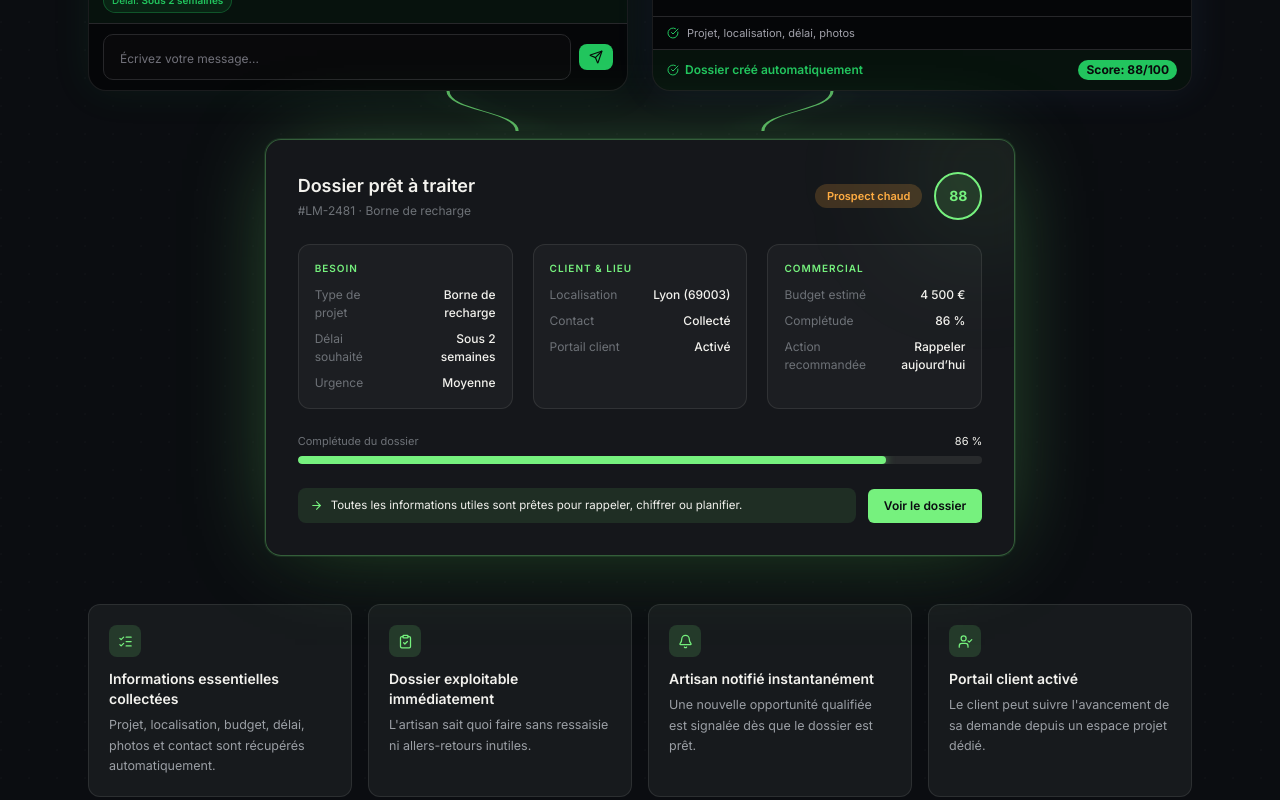
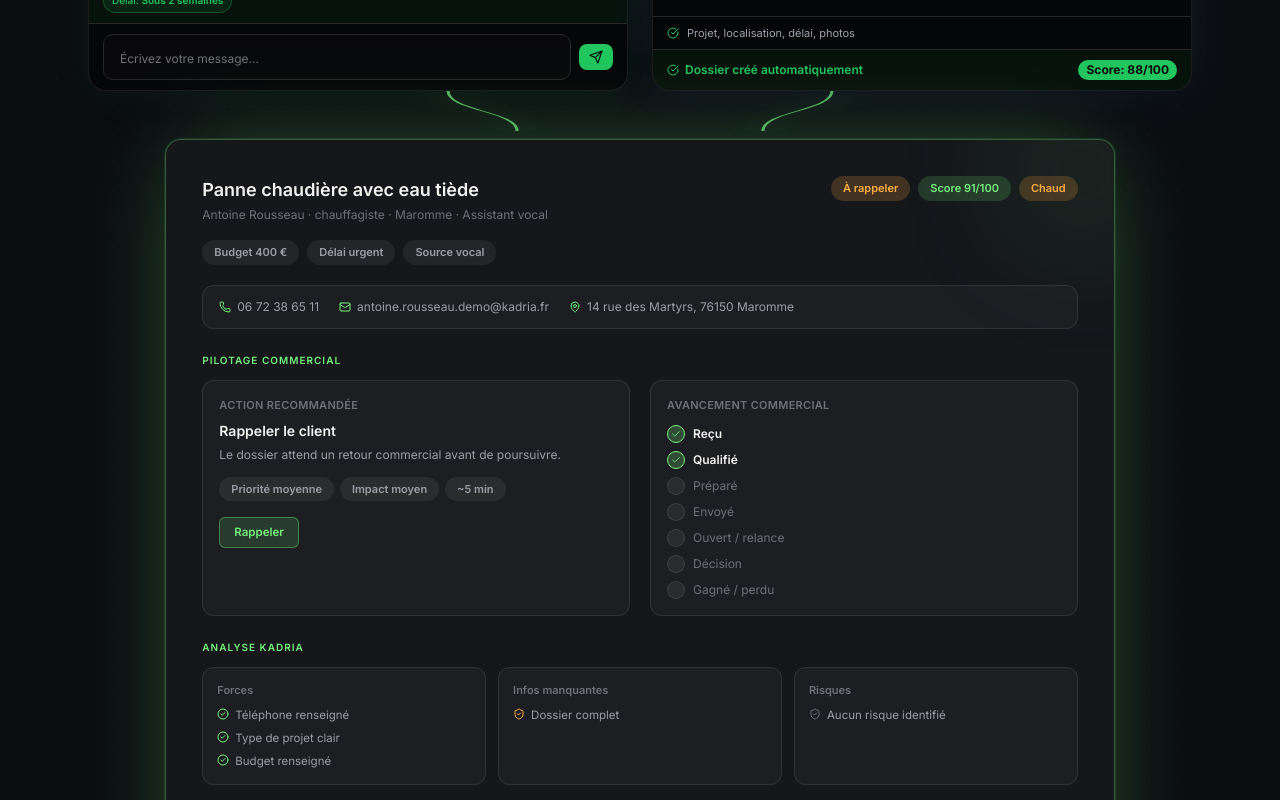
Before and after one commit to Kadria-Project/kadria, a Next.js app: page / in a window 1280 px wide. Shown: the part 3840-4640 px from the top of the page. Built offline with nearby package versions, Linux system fonts and the light colour scheme.

Commit message:
enhance realistic project card in transformation section

```diff
--- a/src/components/landing/RequestTransformationSection.tsx
+++ b/src/components/landing/RequestTransformationSection.tsx
@@ -2,7 +2,19 @@
 
 import { useEffect, useRef, useState } from 'react';
 import { motion, useReducedMotion } from 'motion/react';
-import { ArrowRight, Bell, ClipboardCheck, ListChecks, UserCheck } from 'lucide-react';
+import {
+  ArrowRight,
+  Bell,
+  Check,
+  CheckCircle2,
+  ClipboardCheck,
+  ListChecks,
+  Mail,
+  MapPin,
+  Phone,
+  ShieldCheck,
+  UserCheck,
+} from 'lucide-react';
 import { AssistantWebChatCard, type ChatMsg } from '@/src/components/landing/AssistantWebDemo';
 import { VoiceAssistantCard } from '@/src/components/landing/AssistantVocalDemo';
 
@@ -71,51 +83,83 @@ const BENEFITS = [
   {
     icon: ListChecks,
     title: 'Informations essentielles collectées',
-    body: 'Projet, localisation, budget, délai, photos et contact sont récupérés automatiquement.',
+    body: 'Budget, urgence, localisation, contact et besoin sont structurés avant votre premier rappel.',
   },
   {
     icon: ClipboardCheck,
     title: 'Dossier exploitable immédiatement',
-    body: "L'artisan sait quoi faire sans ressaisie ni allers-retours inutiles.",
+    body: 'Vous voyez le contexte, la priorité, le score et l\'action à mener sans ressaisie.',
   },
   {
     icon: Bell,
     title: 'Artisan notifié instantanément',
-    body: "Une nouvelle opportunité qualifiée est signalée dès que le dossier est prêt.",
+    body: 'Une nouvelle opportunité qualifiée est signalée dès que le dossier est prêt.',
   },
   {
     icon: UserCheck,
     title: 'Portail client activé',
-    body: 'Le client peut suivre l\'avancement de sa demande depuis un espace projet dédié.',
+    body: 'Le client peut compléter ou suivre sa demande depuis son espace projet.',
   },
 ];
 
-const DOSSIER_COLUMNS: { heading: string; rows: { label: string; value: string }[] }[] = [
+const PIPELINE_STEPS = [
+  { label: 'Reçu', done: true },
+  { label: 'Qualifié', done: true },
+  { label: 'Préparé', done: false },
+  { label: 'Envoyé', done: false },
+  { label: 'Ouvert / relance', done: false },
+  { label: 'Décision', done: false },
+  { label: 'Gagné / perdu', done: false },
+];
+
+const ANALYSIS_COLUMNS: { heading: string; tone: 'good' | 'warn' | 'neutral'; items: string[] }[] = [
   {
-    heading: 'Besoin',
-    rows: [
-      { label: 'Type de projet', value: 'Borne de recharge' },
-      { label: 'Délai souhaité', value: 'Sous 2 semaines' },
-      { label: 'Urgence', value: 'Moyenne' },
-    ],
+    heading: 'Forces',
+    tone: 'good',
+    items: ['Téléphone renseigné', 'Type de projet clair', 'Budget renseigné'],
   },
   {
-    heading: 'Client & lieu',
-    rows: [
-      { label: 'Localisation', value: 'Lyon (69003)' },
-      { label: 'Contact', value: 'Collecté' },
-      { label: 'Portail client', value: 'Activé' },
-    ],
+    heading: 'Infos manquantes',
+    tone: 'warn',
+    items: ['Dossier complet'],
   },
   {
-    heading: 'Commercial',
-    rows: [
-      { label: 'Budget estimé', value: '4 500 €' },
-      { label: 'Complétude', value: '86 %' },
-      { label: 'Action recommandée', value: 'Rappeler aujourd’hui' },
-    ],
+    heading: 'Risques',
+    tone: 'neutral',
+    items: ['Aucun risque identifié'],
   },
 ];
+
+function DossierBadge({
+  children,
+  tone,
+  reduce,
+  delay,
+}: {
+  children: React.ReactNode;
+  tone: 'orange' | 'green' | 'muted';
+  reduce: boolean;
+  delay: number;
+}) {
+  const colors =
+    tone === 'orange'
+      ? { bg: `color-mix(in oklab, ${ORANGE} 18%, transparent)`, fg: ORANGE }
+      : tone === 'green'
+        ? { bg: `color-mix(in oklab, ${GREEN} 16%, transparent)`, fg: GREEN }
+        : { bg: 'oklch(1 0 0 / 0.06)', fg: TEXT_MUTED };
+  return (
+    <motion.span
+      className="inline-flex items-center rounded-full px-3 py-1 text-[11px] font-semibold"
+      style={{ backgroundColor: colors.bg, color: colors.fg }}
+      initial={reduce ? false : { opacity: 0, y: 6 }}
+      whileInView={{ opacity: 1, y: 0 }}
+      viewport={{ once: true, margin: '-60px' }}
+      transition={{ duration: 0.4, ease: 'easeOut', delay: reduce ? 0 : delay }}
+    >
+      {children}
+    </motion.span>
+  );
+}
 
 function DossierCard({ reduce }: { reduce: boolean }) {
   return (
@@ -124,7 +168,7 @@ function DossierCard({ reduce }: { reduce: boolean }) {
       whileInView={{ opacity: 1, y: 0, scale: 1 }}
       viewport={{ once: true, margin: '-60px' }}
       transition={{ duration: 0.55, ease: 'easeOut', delay: reduce ? 0 : 0.3 }}
-      className="relative mx-auto w-full overflow-hidden rounded-2xl p-6 backdrop-blur-md sm:p-7 lg:w-[68%] lg:p-8"
+      className="relative mx-auto w-full overflow-hidden rounded-2xl p-6 backdrop-blur-md sm:p-7 lg:w-[86%] lg:p-9"
       style={{
         backgroundColor: `color-mix(in oklab, ${CARD_BG} 88%, transparent)`,
         border: `1px solid color-mix(in oklab, ${GREEN} 32%, transparent)`,
@@ -137,109 +181,183 @@ function DossierCard({ reduce }: { reduce: boolean }) {
         style={{ background: `radial-gradient(closest-side, color-mix(in oklab, ${GREEN} 20%, transparent), transparent 70%)` }}
       />
 
-      {/* Header */}
+      {/* A. Header dossier */}
       <div className="relative flex flex-wrap items-start justify-between gap-4">
         <div>
           <p className="text-base font-semibold sm:text-lg" style={{ color: TEXT }}>
-            Dossier prêt à traiter
+            Panne chaudière avec eau tiède
           </p>
           <p className="mt-0.5 text-[12px]" style={{ color: TEXT_DIM }}>
-            #LM-2481 · Borne de recharge
+            Antoine Rousseau · chauffagiste · Maromme · Assistant vocal
           </p>
         </div>
-        <div className="flex items-center gap-3">
-          <motion.span
-            className="rounded-full px-3 py-1 text-[11px] font-semibold"
-            style={{ backgroundColor: `color-mix(in oklab, ${ORANGE} 18%, transparent)`, color: ORANGE }}
-            initial={reduce ? false : { opacity: 0 }}
-            whileInView={
-              reduce
-                ? { opacity: 1 }
-                : {
-                    opacity: 1,
-                    boxShadow: [
-                      '0 0 0 0 transparent',
-                      `0 0 16px 3px color-mix(in oklab, ${ORANGE} 55%, transparent)`,
-                      '0 0 0 0 transparent',
-                    ],
-                  }
-            }
-            viewport={{ once: true, margin: '-60px' }}
-            transition={{ duration: 1.6, ease: 'easeOut', delay: reduce ? 0 : 0.6 }}
-          >
-            Prospect chaud
-          </motion.span>
-          <motion.div
-            className="flex h-12 w-12 shrink-0 items-center justify-center rounded-full text-sm font-bold"
-            style={{
-              border: `2px solid ${GREEN}`,
-              color: GREEN,
-              backgroundColor: `color-mix(in oklab, ${GREEN} 12%, transparent)`,
-            }}
-            initial={reduce ? false : { opacity: 0, scale: 0.85 }}
-            whileInView={{ opacity: 1, scale: 1 }}
-            viewport={{ once: true, margin: '-60px' }}
-            transition={{ duration: 0.5, ease: 'easeOut', delay: reduce ? 0 : 0.5 }}
-          >
-            88
-          </motion.div>
+        <div className="flex flex-wrap items-center gap-2">
+          <DossierBadge tone="orange" reduce={reduce} delay={0.4}>
+            À rappeler
+          </DossierBadge>
+          <DossierBadge tone="green" reduce={reduce} delay={0.48}>
+            Score 91/100
+          </DossierBadge>
+          <DossierBadge tone="orange" reduce={reduce} delay={0.56}>
+            Chaud
+          </DossierBadge>
         </div>
       </div>
 
-      {/* 3 columns */}
-      <div className="relative mt-6 grid gap-5 sm:grid-cols-3">
-        {DOSSIER_COLUMNS.map((col) => (
+      {/* 3 chips */}
+      <div className="relative mt-4 flex flex-wrap gap-2">
+        <DossierBadge tone="muted" reduce={reduce} delay={0.62}>
+          Budget 400 €
+        </DossierBadge>
+        <DossierBadge tone="muted" reduce={reduce} delay={0.68}>
+          Délai urgent
+        </DossierBadge>
+        <DossierBadge tone="muted" reduce={reduce} delay={0.74}>
+          Source vocal
+        </DossierBadge>
+      </div>
+
+      {/* B. Contact / localisation */}
+      <div
+        className="relative mt-5 flex flex-wrap items-center gap-x-5 gap-y-2 rounded-xl px-4 py-3 text-[12px]"
+        style={{ backgroundColor: 'oklch(1 0 0 / 0.03)', border: `1px solid ${BORDER}`, color: TEXT_MUTED }}
+      >
+        <span className="inline-flex items-center gap-1.5">
+          <Phone size={12} style={{ color: GREEN }} /> 06 72 38 65 11
+        </span>
+        <span className="inline-flex items-center gap-1.5">
+          <Mail size={12} style={{ color: GREEN }} /> antoine.rousseau.demo@kadria.fr
+        </span>
+        <span className="inline-flex items-center gap-1.5">
+          <MapPin size={12} style={{ color: GREEN }} /> 14 rue des Martyrs, 76150 Maromme
+        </span>
+      </div>
+
+      {/* C. Pilotage commercial */}
+      <div className="relative mt-6">
+        <p className="text-[10px] font-semibold uppercase tracking-widest" style={{ color: GREEN }}>
+          Pilotage commercial
+        </p>
+        <div className="mt-3 grid gap-5 lg:grid-cols-2">
+          {/* Action recommandée */}
+          <div className="rounded-xl p-4" style={{ backgroundColor: 'oklch(1 0 0 / 0.03)', border: `1px solid ${BORDER}` }}>
+            <p className="text-[11px] font-semibold uppercase tracking-wide" style={{ color: TEXT_DIM }}>
+              Action recommandée
+            </p>
+            <p className="mt-2 text-sm font-semibold" style={{ color: TEXT }}>
+              Rappeler le client
+            </p>
+            <p className="mt-1 text-[12px] leading-relaxed" style={{ color: TEXT_MUTED }}>
+              Le dossier attend un retour commercial avant de poursuivre.
+            </p>
+            <div className="mt-3 flex flex-wrap gap-1.5">
+              <DossierBadge tone="muted" reduce={reduce} delay={0.8}>
+                Priorité moyenne
+              </DossierBadge>
+              <DossierBadge tone="muted" reduce={reduce} delay={0.85}>
+                Impact moyen
+              </DossierBadge>
+              <DossierBadge tone="muted" reduce={reduce} delay={0.9}>
+                ~5 min
+              </DossierBadge>
+            </div>
+            <button
+              type="button"
+              className="mt-4 rounded-md px-3.5 py-1.5 text-[11.5px] font-semibold transition-colors"
+              style={{
+                backgroundColor: `color-mix(in oklab, ${GREEN} 14%, transparent)`,
+                color: GREEN,
+                border: `1px solid color-mix(in oklab, ${GREEN} 40%, transparent)`,
+              }}
+            >
+              Rappeler
+            </button>
+          </div>
+
+          {/* Avancement commercial */}
+          <div className="rounded-xl p-4" style={{ backgroundColor: 'oklch(1 0 0 / 0.03)', border: `1px solid ${BORDER}` }}>
+            <p className="text-[11px] font-semibold uppercase tracking-wide" style={{ color: TEXT_DIM }}>
+              Avancement commercial
+            </p>
+            <div className="mt-3 flex flex-col gap-2">
+              {PIPELINE_STEPS.map((step, i) => (
+                <motion.div
+                  key={step.label}
+                  className="flex items-center gap-2 text-[12px]"
+                  initial={reduce ? false : { opacity: 0, x: -6 }}
+                  whileInView={{ opacity: 1, x: 0 }}
+                  viewport={{ once: true, margin: '-60px' }}
+                  transition={{ duration: 0.35, ease: 'easeOut', delay: reduce ? 0 : 0.5 + i * 0.09 }}
+                >
+                  <span
+                    className="flex h-4.5 w-4.5 shrink-0 items-center justify-center rounded-full"
+                    style={{
+                      backgroundColor: step.done
+                        ? `color-mix(in oklab, ${GREEN} 22%, transparent)`
+                        : 'oklch(1 0 0 / 0.06)',
+                      border: step.done ? `1px solid ${GREEN}` : `1px solid ${BORDER}`,
+                    }}
+                  >
+                    {step.done && <Check size={10} style={{ color: GREEN }} />}
+                  </span>
+                  <span style={{ color: step.done ? TEXT : TEXT_DIM, fontWeight: step.done ? 600 : 400 }}>
+                    {step.label}
+                  </span>
+                </motion.div>
+              ))}
+            </div>
+          </div>
+        </div>
+      </div>
+
+      {/* D. Analyse Kadria */}
+      <motion.div
+        className="relative mt-6"
+        initial={reduce ? false : { opacity: 0 }}
+        whileInView={{ opacity: 1 }}
+        viewport={{ once: true, margin: '-60px' }}
+        transition={{ duration: 0.5, ease: 'easeOut', delay: reduce ? 0 : 0.65 }}
+      >
+        <p className="text-[10px] font-semibold uppercase tracking-widest" style={{ color: GREEN }}>
+          Analyse Kadria
+        </p>
+        <div className="mt-3 grid gap-3 sm:grid-cols-3">
+          {ANALYSIS_COLUMNS.map((col) => (
             <div
               key={col.heading}
-            className="rounded-xl p-4"
+              className="rounded-xl p-3.5"
               style={{ backgroundColor: 'oklch(1 0 0 / 0.03)', border: `1px solid ${BORDER}` }}
             >
-            <p className="text-[10px] font-semibold uppercase tracking-widest" style={{ color: GREEN }}>
+              <p className="text-[11px] font-semibold" style={{ color: TEXT_DIM }}>
                 {col.heading}
               </p>
-            <dl className="mt-2.5 space-y-2">
-              {col.rows.map((row) => (
-                <div key={row.label} className="flex items-baseline justify-between gap-2 text-[12px]">
-                  <dt style={{ color: TEXT_DIM }}>{row.label}</dt>
-                  <dd className="text-right font-medium" style={{ color: TEXT }}>
-                    {row.value}
-                  </dd>
-                </div>
+              <ul className="mt-2 space-y-1.5">
+                {col.items.map((item) => (
+                  <li key={item} className="flex items-start gap-1.5 text-[11.5px]" style={{ color: TEXT_MUTED }}>
+                    {col.tone === 'good' ? (
+                      <CheckCircle2 size={12} style={{ color: GREEN, flexShrink: 0, marginTop: 1 }} />
+                    ) : (
+                      <ShieldCheck size={12} style={{ color: col.tone === 'warn' ? ORANGE : TEXT_DIM, flexShrink: 0, marginTop: 1 }} />
+                    )}
+                    <span>{item}</span>
+                  </li>
                 ))}
-            </dl>
+              </ul>
             </div>
           ))}
         </div>
+      </motion.div>
 
-      {/* Completion bar */}
-      <div className="relative mt-6">
-        <div className="flex items-center justify-between text-[11px]" style={{ color: TEXT_DIM }}>
-          <span>Complétude du dossier</span>
-          <span style={{ color: TEXT }}>86 %</span>
-        </div>
-        <div className="mt-1.5 h-2 w-full overflow-hidden rounded-full" style={{ backgroundColor: 'oklch(1 0 0 / 0.08)' }}>
-          <motion.div
-            className="h-full rounded-full"
-            style={{ backgroundColor: GREEN, boxShadow: `0 0 10px color-mix(in oklab, ${GREEN} 60%, transparent)` }}
-            initial={reduce ? false : { width: '0%' }}
-            whileInView={{ width: '86%' }}
-            viewport={{ once: true, margin: '-60px' }}
-            transition={{ duration: 0.9, ease: 'easeOut', delay: reduce ? 0 : 0.55 }}
-          />
-        </div>
+      {/* E. Synthèse finale */}
+      <div
+        className="relative mt-5 rounded-xl px-4 py-3 text-[12px] leading-relaxed"
+        style={{ backgroundColor: `color-mix(in oklab, ${GREEN} 8%, transparent)`, border: `1px solid color-mix(in oklab, ${GREEN} 22%, transparent)`, color: TEXT }}
+      >
+        Urgence chauffage : eau chaude sanitaire tiède, diagnostic prioritaire. Relance aujourd&apos;hui.
       </div>
 
-      {/* CTA */}
-      <div className="relative mt-6 flex flex-wrap items-center justify-between gap-3">
-        <div
-          className="flex flex-1 items-center gap-2 rounded-lg px-3 py-2.5"
-          style={{ backgroundColor: `color-mix(in oklab, ${GREEN} 10%, transparent)` }}
-        >
-          <ArrowRight size={13} style={{ color: GREEN, flexShrink: 0 }} />
-          <p className="text-[11.5px] leading-snug" style={{ color: TEXT }}>
-            Toutes les informations utiles sont prêtes pour rappeler, chiffrer ou planifier.
-          </p>
-        </div>
+      {/* F. CTA final */}
+      <div className="relative mt-6 flex justify-end">
         <button
           type="button"
           className="shrink-0 rounded-md px-4 py-2 text-[12px] font-semibold transition-colors"
```
Lines whose indentation alone changed are shown as unchanged.
